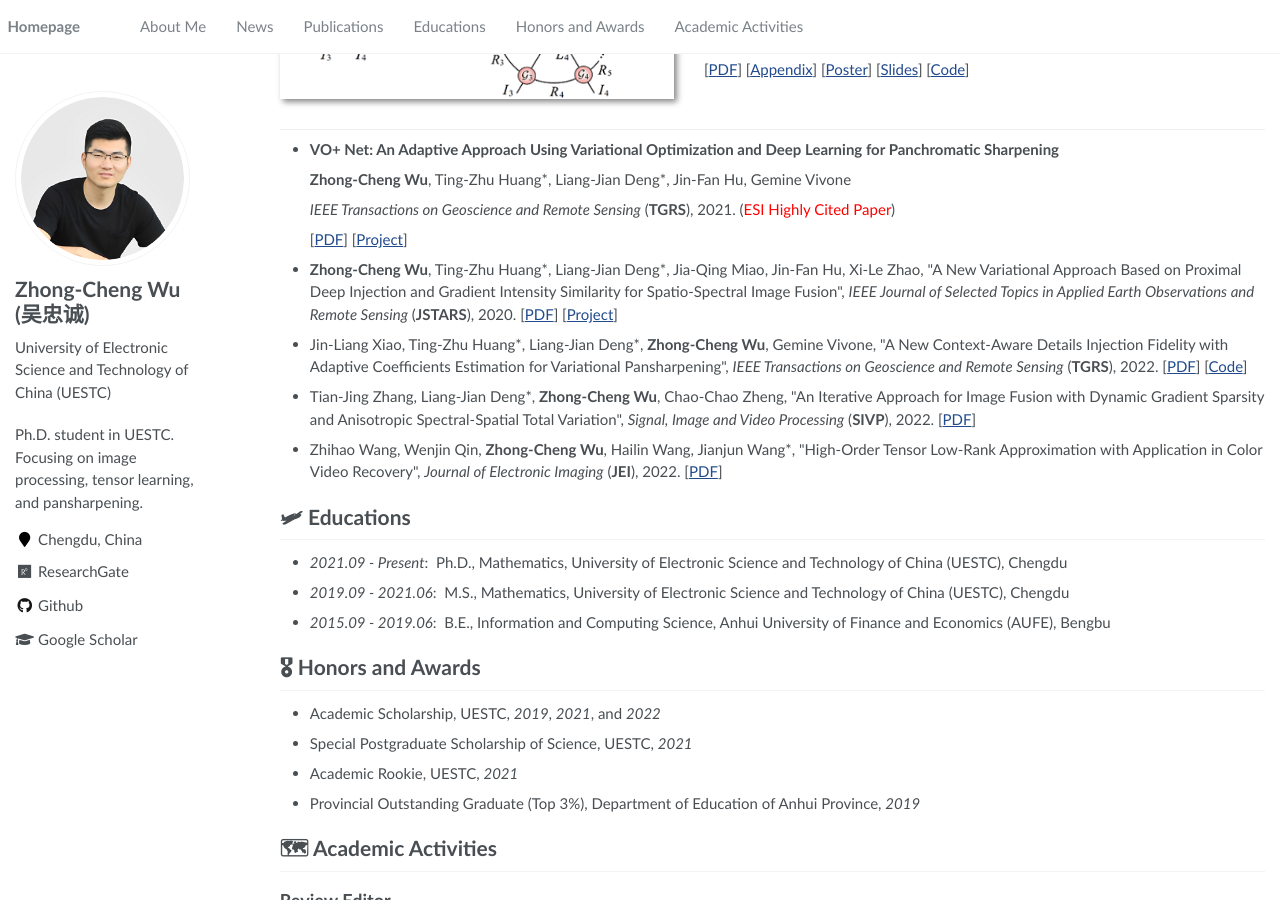
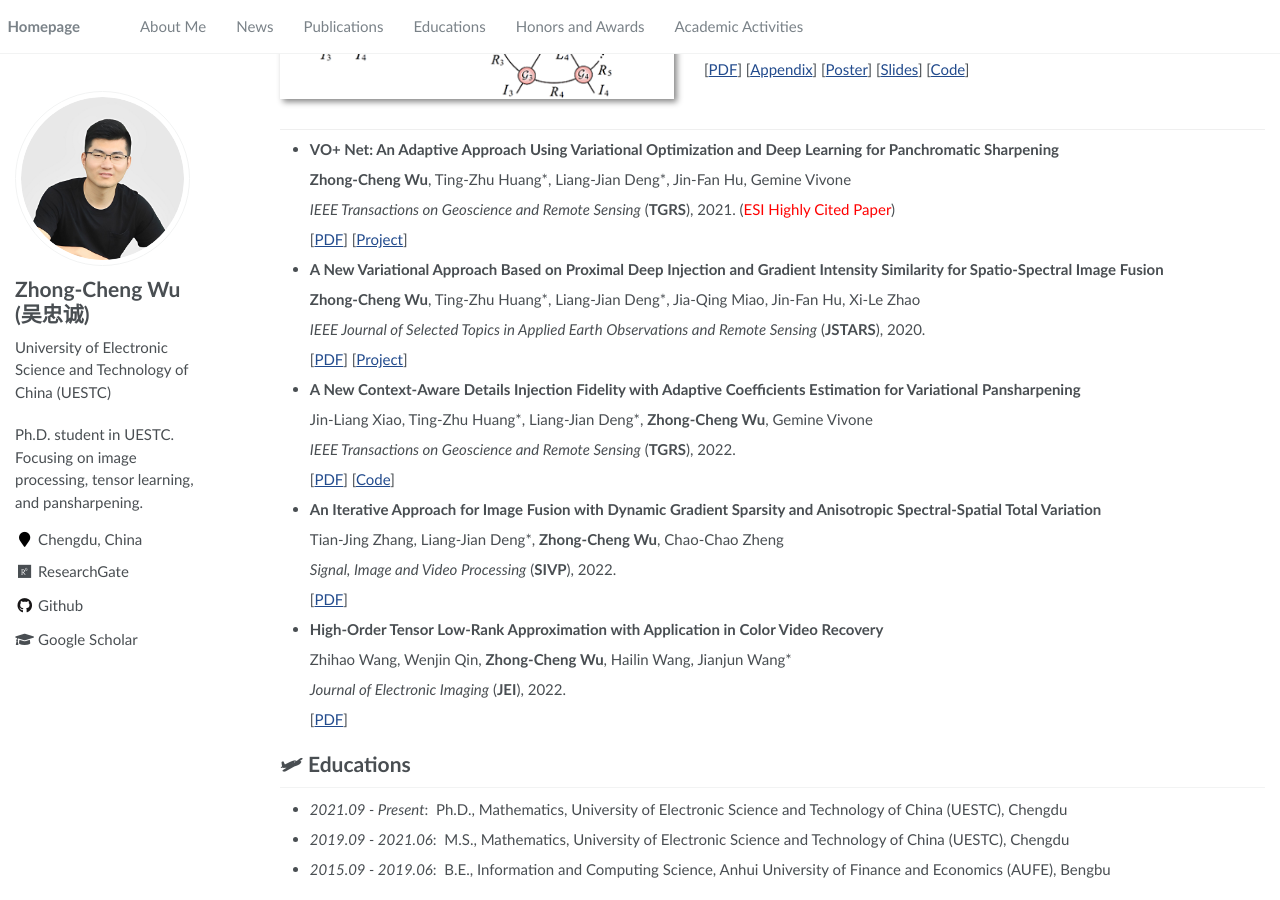
Before and after one commit to zhongchengwu/zhongchengwu.github.io, a Jekyll site: the page built from _pages/about.md, in a window 1280 px wide and 900 px high, scrolled down 676 px. Built offline with Jekyll 4.4.1, drawn with Linux system fonts in a browser that asks for light colours.

Commit message:
Update about.md

```diff
--- a/_pages/about.md
+++ b/_pages/about.md
@@ -63,13 +63,37 @@ E-mail: <wuzhch97@163.com> &emsp; [Google Scholar](https://scholar.google.com/ci
 
   [[PDF](https://liangjiandeng.github.io/papers/2021/VOFF.pdf)] [[Project](https://liangjiandeng.github.io/Projects_Res/VOFF_2021tgrs.html)]
 
-- <b>Zhong-Cheng Wu</b>, Ting-Zhu Huang\*, Liang-Jian Deng\*, Jia-Qing Miao, Jin-Fan Hu, Xi-Le Zhao, \"A New Variational Approach Based on Proximal Deep Injection and Gradient Intensity Similarity for Spatio-Spectral Image Fusion\", *IEEE Journal of Selected Topics in Applied Earth Observations and Remote Sensing* (<b>JSTARS</b>), 2020. [[PDF](https://liangjiandeng.github.io/papers/2020/dmpif_2020jstars.pdf)] [[Project](https://liangjiandeng.github.io/Projects_Res/DMPIF_2020jstars.html)]
+- <b>A New Variational Approach Based on Proximal Deep Injection and Gradient Intensity Similarity for Spatio-Spectral Image Fusion</b>
 
-- Jin-Liang Xiao, Ting-Zhu Huang\*, Liang-Jian Deng\*, <b>Zhong-Cheng Wu</b>, Gemine Vivone, \"A New Context-Aware Details Injection Fidelity with Adaptive Coefficients Estimation for Variational Pansharpening\", *IEEE Transactions on Geoscience and Remote Sensing* (<b>TGRS</b>), 2022. [[PDF](https://liangjiandeng.github.io/papers/2022/xiao-tgrs2022.pdf)] [[Code](https://github.com/liangjiandeng/CDIF)]
+  <b>Zhong-Cheng Wu</b>, Ting-Zhu Huang\*, Liang-Jian Deng\*, Jia-Qing Miao, Jin-Fan Hu, Xi-Le Zhao
 
-- Tian-Jing Zhang, Liang-Jian Deng\*, <b>Zhong-Cheng Wu</b>, Chao-Chao Zheng, \"An Iterative Approach for Image Fusion with Dynamic Gradient Sparsity and Anisotropic Spectral-Spatial Total Variation\", *Signal, Image and Video Processing* (<b>SIVP</b>), 2022. [[PDF](https://link.springer.com/article/10.1007/s11760-021-02105-y)]
+  *IEEE Journal of Selected Topics in Applied Earth Observations and Remote Sensing* (<b>JSTARS</b>), 2020.
 
-- Zhihao Wang, Wenjin Qin, <b>Zhong-Cheng Wu</b>, Hailin Wang, Jianjun Wang\*, \"High-Order Tensor Low-Rank Approximation with Application in Color Video Recovery\", *Journal of Electronic Imaging* (<b>JEI</b>), 2022. [[PDF](https://www.spiedigitallibrary.org/journals/journal-of-electronic-imaging/volume-31/issue-4/043044/High-order-tensor-low-rank-approximation-with-application-in-color/10.1117/1.JEI.31.4.043044.short)]
+  [[PDF](https://liangjiandeng.github.io/papers/2020/dmpif_2020jstars.pdf)] [[Project](https://liangjiandeng.github.io/Projects_Res/DMPIF_2020jstars.html)]
+
+- <b>A New Context-Aware Details Injection Fidelity with Adaptive Coefficients Estimation for Variational Pansharpening</b>
+
+  Jin-Liang Xiao, Ting-Zhu Huang\*, Liang-Jian Deng\*, <b>Zhong-Cheng Wu</b>, Gemine Vivone
+
+  *IEEE Transactions on Geoscience and Remote Sensing* (<b>TGRS</b>), 2022.
+
+  [[PDF](https://liangjiandeng.github.io/papers/2022/xiao-tgrs2022.pdf)] [[Code](https://github.com/liangjiandeng/CDIF)]
+
+- <b>An Iterative Approach for Image Fusion with Dynamic Gradient Sparsity and Anisotropic Spectral-Spatial Total Variation</b>
+
+  Tian-Jing Zhang, Liang-Jian Deng\*, <b>Zhong-Cheng Wu</b>, Chao-Chao Zheng
+
+  *Signal, Image and Video Processing* (<b>SIVP</b>), 2022.
+
+  [[PDF](https://link.springer.com/article/10.1007/s11760-021-02105-y)]
+
+- <b>High-Order Tensor Low-Rank Approximation with Application in Color Video Recovery</b>
+
+  Zhihao Wang, Wenjin Qin, <b>Zhong-Cheng Wu</b>, Hailin Wang, Jianjun Wang\*
+
+  *Journal of Electronic Imaging* (<b>JEI</b>), 2022.
+
+  [[PDF](https://www.spiedigitallibrary.org/journals/journal-of-electronic-imaging/volume-31/issue-4/043044/High-order-tensor-low-rank-approximation-with-application-in-color/10.1117/1.JEI.31.4.043044.short)]
 
 # 🛩 Educations
 - *2021.09 - Present*: &nbsp;Ph.D., Mathematics, University of Electronic Science and Technology of China (UESTC), Chengdu
```
